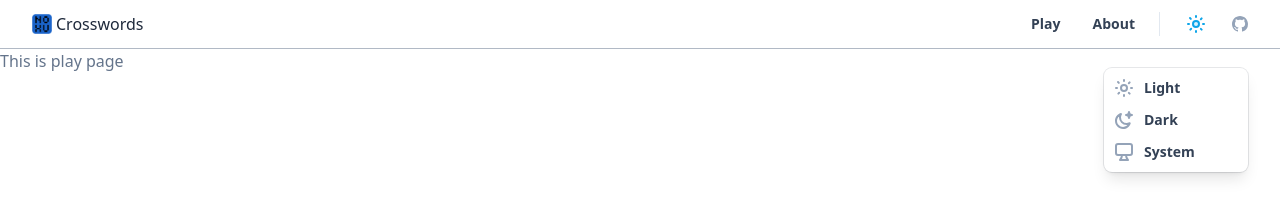
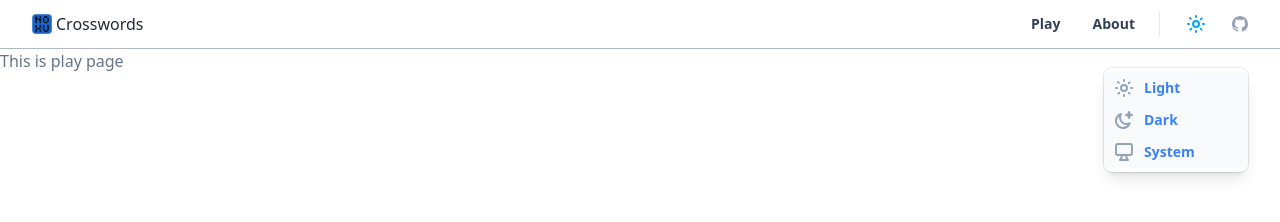
Before and after one commit to Deezzir/Crosswords, a Vue app: page / in a window 1280 px wide. Both pictures are taken after a click on the button 1196 px from the left and 24 px from the top of the page. Shown: the top 222 px of the page. Built offline with nearby package versions, Linux system fonts and the light colour scheme.

Commit message:
theme mode popup done

```diff
--- a/src/components/Navbar/Navbar.vue
+++ b/src/components/Navbar/Navbar.vue
@@ -22,28 +22,29 @@ export default defineComponent({
 </script>
 
 <template>
-    <div class="sticky top-0 z-40 w-full dark:bg-transparent backdrop-blur flex-none transition-colors duration-500 lg:z-50 lg:border-b lg:border-slate-500/50 dark:border-slate-50/[0.06] bg-white/95 supports-backdrop-blur:bg-white/60">
+    <div
+        class="sticky top-0 z-40 w-full dark:bg-transparent backdrop-blur flex-none transition-colors duration-500 lg:z-50 lg:border-b lg:border-slate-500/50 dark:border-slate-50/[0.06] bg-white/95 supports-backdrop-blur:bg-white/60">
         <div class="mx-auto max-w-7xl">
             <div class="py-3 px-4 border-b border-slate-900/10 lg:px-8 lg:border-0 dark:border-slate-300/10 lg:mx-0">
                 <div class="relative flex items-center">
 
-                    <NavLogo/>
+                    <NavLogo />
 
                     <div class="relative flex items-center ml-auto">
 
-                        <NavList/>
+                        <NavList />
 
                         <div class="flex items-center border-l border-slate-200 ml-6 pl-6 dark:border-slate-500/50">
-                            <button type="button" @click="isHidden = !isHidden">
+                            <button type="button" @click="isHidden = !isHidden" @blur.native="isHidden = false">
                                 <span class="dark:hidden">
-                                    <LightModeIcon isActive/>
+                                    <LightModeIcon isActive />
                                 </span>
                                 <span class="hidden dark:inline">
-                                    <DarkModeIcon isActive/>
+                                    <DarkModeIcon isActive />
                                 </span>
+                                <ThemeMode :isHidden="isHidden" />
                             </button>
 
-                            <ThemeMode :isHidden="isHidden" />
 
                             <a href="https://github.com/Deezzir"
                                 class="ml-6 block text-slate-400 hover:text-slate-500 dark:hover:text-slate-300">
--- a/src/components/Navbar/ThemeMode/ThemeMode.vue
+++ b/src/components/Navbar/ThemeMode/ThemeMode.vue
@@ -1,6 +1,10 @@
 <script setup lang="ts">
 import { defineAsyncComponent, defineComponent, markRaw } from "vue"
 import ThemeModeOption from "./ThemeModeOption.vue";
+
+import {
+    LightModeIcon
+} from '@/components/icons/index'
 </script>
 
 <script lang="ts">
@@ -8,10 +12,10 @@ export default defineComponent({
     data() {
         return {
             themes: [
-                { name: 'Light', icon: markRaw(defineAsyncComponent(() => import('@/components/icons/LightModeIcon.vue') )) },
-                { name: 'Dark', icon: markRaw(defineAsyncComponent(() => import('@/components/icons/DarkModeIcon.vue') )) },
-                { name: 'System', icon: markRaw(defineAsyncComponent(() => import('@/components/icons/SystemModeIcon.vue') )) },
-            ]
+                { name: 'Light',  icon: markRaw(defineAsyncComponent(() => import('@/components/icons/LightModeIcon.vue') ))},
+                { name: 'Dark',   icon: markRaw(defineAsyncComponent(() => import('@/components/icons/DarkModeIcon.vue') ))},
+                { name: 'System', icon: markRaw(defineAsyncComponent(() => import('@/components/icons/SystemModeIcon.vue') ))},
+            ],
         }
     },
     methods: {
@@ -26,19 +30,22 @@ export default defineComponent({
                 document.documentElement.classList.remove('dark')
             }
         },
+        getSelection(name: String) {
+            return name === localStorage.theme || ('theme' in localStorage && name === 'system')
+        }
     },
     props: {
         isHidden: Boolean
-    }
+    },
 });
 </script>
 
 <template>
-    <ul :class="{ hidden: isHidden }"
+    <ul v-show="!isHidden"
         class="absolute z-50 top-full right-0 bg-white rounded-lg ring-1 ring-slate-900/10 shadow-lg overflow-hidden w-36 py-1 text-sm text-slate-700 font-semibold dark:bg-slate-800 dark:ring-0 dark:highlight-white/5 dark:text-slate-300 mt-8">
-        <ThemeModeOption v-for="theme in themes" @click="setTheme(theme.name.toLowerCase())">
+        <ThemeModeOption v-for="theme in themes" @click="setTheme(theme.name.toLowerCase())" :isActive="getSelection(theme.name)">
             <template #icon>
-                <component class="mr-2" :is="theme.icon" />
+                <component class="mr-2" :isActive="getSelection(theme.name.toLowerCase())" :is="theme.icon" />
             </template>
             {{ theme.name }}
         </ThemeModeOption>
--- a/src/components/Navbar/ThemeMode/ThemeModeOption.vue
+++ b/src/components/Navbar/ThemeMode/ThemeModeOption.vue
@@ -1,6 +1,25 @@
+<script lang="ts">
+import { defineComponent } from "vue";
+export default defineComponent({
+    props: {
+        isActive: Boolean
+    }
+});
+</script>
+
 <template>
-    <li class="py-1 px-2 flex items-center cursor-pointer hover:bg-slate-50 dark:hover:bg-slate-600/30">
+    <li class="active py-1 px-2 flex items-center cursor-pointer hover:bg-slate-50 dark:hover:bg-slate-600/30">
         <slot name="icon"></slot>
-        <slot></slot>
+        <p><slot></slot></p>
     </li>
 </template>
+
+<style>
+    li.active p {
+        @apply text-blue-500
+    }
+
+    li.active {
+        @apply dark:bg-slate-600/30 bg-slate-50
+    }
+</style>
--- a/src/components/icons/SystemModeIcon.vue
+++ b/src/components/icons/SystemModeIcon.vue
@@ -1,9 +1,27 @@
+<script lang="ts">
+import { defineComponent } from "vue";
+
+export default defineComponent({
+    props: {
+        isActive: Boolean
+    }
+});
+</script>
+
 <template>
-    <svg viewBox="0 0 24 24" fill="none" class="w-6 h-6 mr-2">
+    <svg v-if="!isActive" viewBox="0 0 24 24" fill="none" class="w-6 h-6 mr-2">
         <path d="M4 6a2 2 0 0 1 2-2h12a2 2 0 0 1 2 2v7a2 2 0 0 1-2 2H6a2 2 0 0 1-2-2V6Z" stroke-width="2"
             stroke-linejoin="round" class="stroke-slate-400 dark:stroke-slate-500"></path>
         <path d="M14 15c0 3 2 5 2 5H8s2-2 2-5" stroke-width="2" stroke-linecap="round" stroke-linejoin="round"
             class="stroke-slate-400 dark:stroke-slate-500">
         </path>
     </svg>
+    <svg v-else viewBox="0 0 24 24" fill="none" class="w-6 h-6 mr-2">
+        <path d="M4 6a2 2 0 0 1 2-2h12a2 2 0 0 1 2 2v7a2 2 0 0 1-2 2H6a2 2 0 0 1-2-2V6Z" stroke-width="2"
+            stroke-linejoin="round" class="stroke-sky-500 fill-sky-400/20">
+        </path>
+        <path d="M14 15c0 3 2 5 2 5H8s2-2 2-5" stroke-width="2" stroke-linecap="round" stroke-linejoin="round"
+            class="stroke-sky-500">
+        </path>
+    </svg>
 </template>
--- a/tailwind.config.js
+++ b/tailwind.config.js
@@ -13,4 +13,5 @@ module.exports = {
         extend: {},
     },
     plugins: [],
+    variants: ["responsive", "group-hover", "hover", "focus", "active", "group-active"],
 };
```
